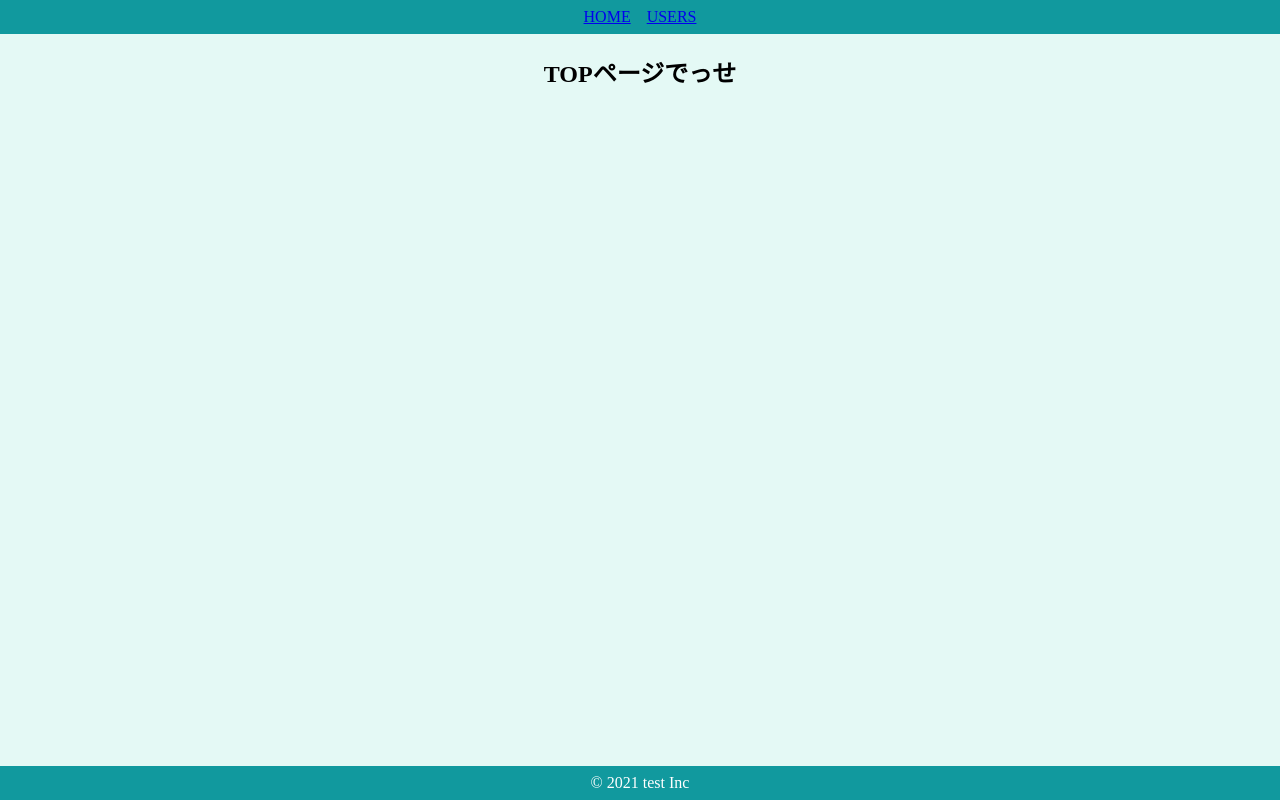
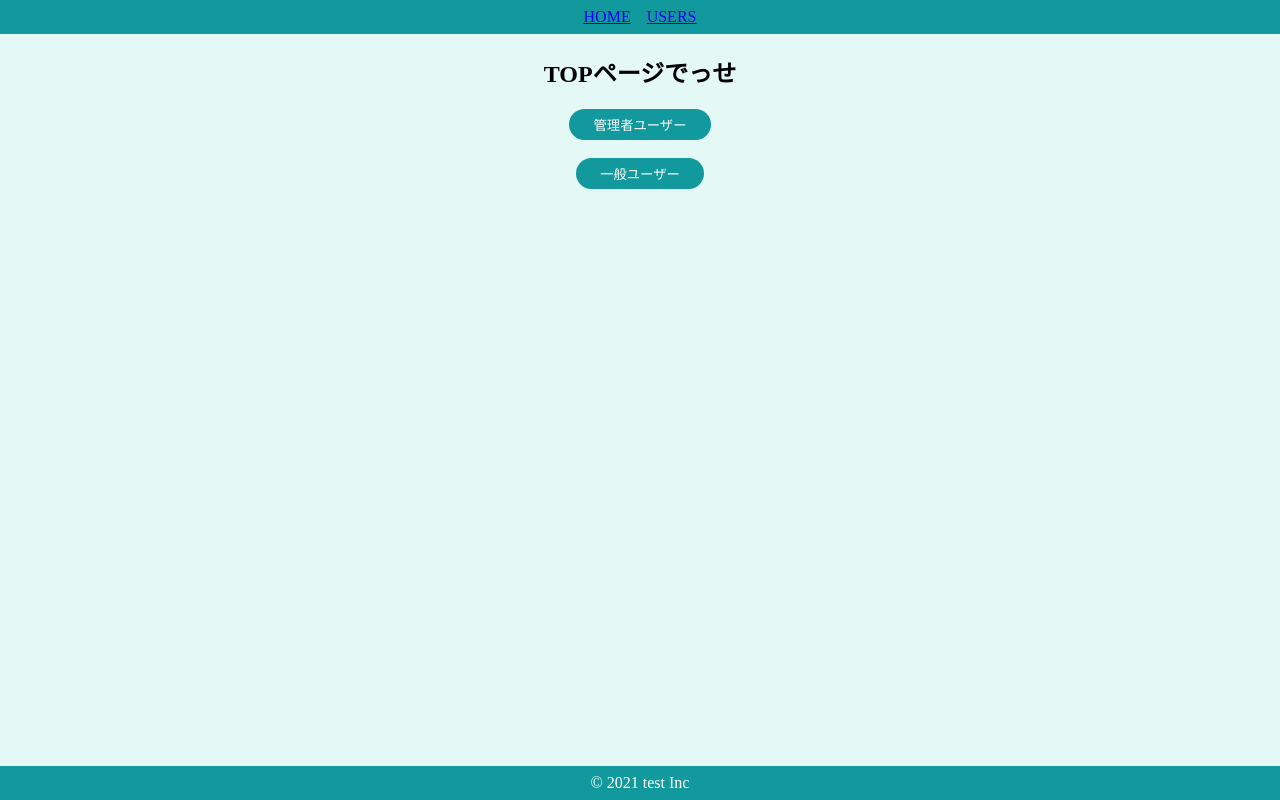
Before and after one commit to takayuki-s/react-atomic-design, a React (Create React App) app: page / in a window 1280 px wide. Built offline with nearby package versions, Linux system fonts and the light colour scheme.

Commit message:
TOPページからUSERSページへ遷移するボタンを2つ用意（管理者、一般）

```diff
--- a/src/components/atoms/button/SecondaryButton.jsx
+++ b/src/components/atoms/button/SecondaryButton.jsx
@@ -2,8 +2,8 @@ import styled from "styled-components";
 import { BaseButton } from "./BaseButton";
 
 export const SecondaryButton = (props) => {
-  const { children } = props;
-  return <SButton>{children}</SButton>;
+  const { children, onClick } = props;
+  return <SButton onClick={onClick}>{children}</SButton>;
 };
 
 const SButton = styled(BaseButton)`
--- a/src/components/pages/Top.jsx
+++ b/src/components/pages/Top.jsx
@@ -1,9 +1,23 @@
 import styled from "styled-components";
+import { SecondaryButton } from "../atoms/button/SecondaryButton";
+import { useHistory } from "react-router-dom";
 
 export const Top = () => {
+  const history = useHistory();
+
+  const onClickAdmin = () => {
+    history.push("/users");
+  };
+  const onClickGeneral = () => {
+    history.push("/users");
+  };
   return (
     <SContainer>
       <h2>TOPページでっせ</h2>
+      <SecondaryButton onClick={onClickAdmin}>管理者ユーザー</SecondaryButton>
+      <br />
+      <br />
+      <SecondaryButton onClick={onClickGeneral}>一般ユーザー</SecondaryButton>
     </SContainer>
   );
 };
```
